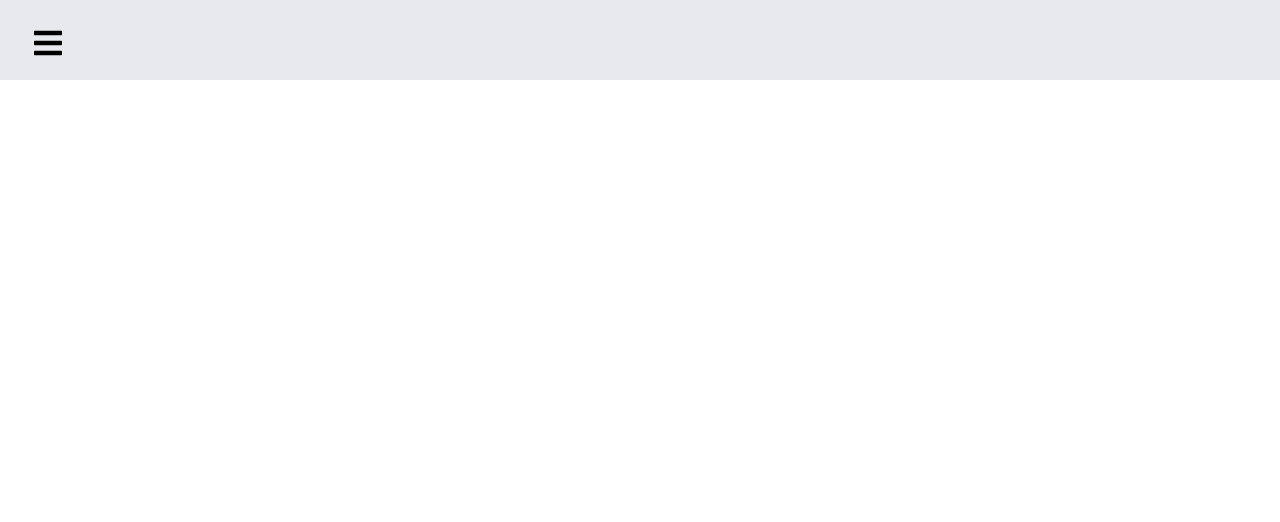
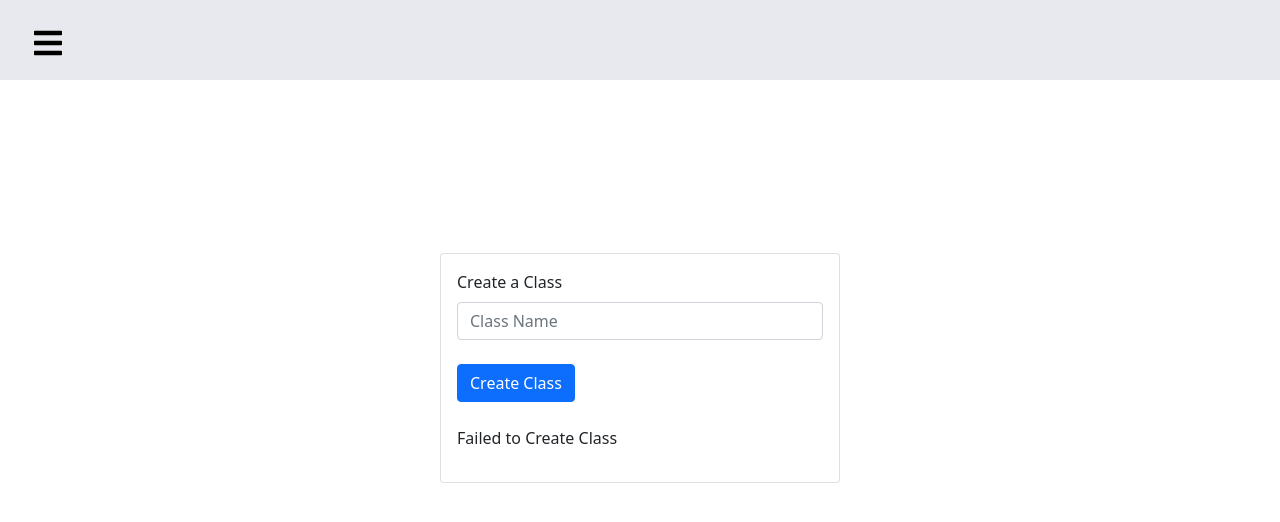
Before and after one commit to froheel/Classroom, a React (Create React App) app in the folder react-classroom/: page /Createclass in a window 1280 px wide. Shown: the top 522 px of the page. Built offline with nearby package versions, Linux system fonts and the light colour scheme; the HTML template or start-up script is replaced by a standard one.

Commit message:
Create class page without functionality for now

```diff
--- a/react-classroom/src/App.css
+++ b/react-classroom/src/App.css
@@ -40,3 +40,9 @@
 .main {
   height: 30em;
 }
+
+.list {
+  padding: 50px;
+  font-family: sans-serif;
+  justify-content: center;
+}
--- a/react-classroom/src/App.js
+++ b/react-classroom/src/App.js
@@ -4,6 +4,8 @@ import Home from './pages/Home'
 import Classes from './pages/Classes'
 import Assignments from './pages/Assignments'
 import Joinclass from './pages/Joinclass'
+import Todolist from './pages/Todolist'
+import Createclass from './pages/Createclass'
 import 'bootstrap/dist/css/bootstrap.css'
 import './App.css'
 
@@ -17,6 +19,8 @@ function App() {
         <Route path='/Classes' exact component={Classes}/>
         <Route path='/Assignments' exact component={Assignments}/>
         <Route path='/Joinclass' exact component={Joinclass}/>
+        <Route path='/Todolist' exact component={Todolist}/>
+        <Route path='/Createclass' exact component={Createclass}/>
       </Switch>
     </Router>
     </>
--- a/react-classroom/src/components/SidebarData.js
+++ b/react-classroom/src/components/SidebarData.js
@@ -3,6 +3,8 @@ import * as AiIcons from "react-icons/ai";
 import * as IoIcons from "react-icons/io";
 import * as SiIcons from "react-icons/si";
 import * as CgIcons from "react-icons/cg";
+import * as FaIcons from "react-icons/fa";
+import * as GiIcons from "react-icons/gi";
 
 
 export const SidebarData = [
@@ -29,5 +31,17 @@ export const SidebarData = [
         path: '/Joinclass',
         icon: <CgIcons.CgEnter/>,
         cName: 'nav-text'
+    },
+    {
+        title: 'Todo List',
+        path: '/Todolist',
+        icon: <FaIcons.FaClipboardList/>,
+        cName: 'nav-text'
+    },
+    {
+        title: 'Create a class',
+        path: '/Createclass',
+        icon: <GiIcons.GiBookshelf/>,
+        cName: 'nav-text'
     }
 ]
--- a/react-classroom/src/pages/Createclass.js
+++ b/react-classroom/src/pages/Createclass.js
@@ -1,11 +1,48 @@
-import React from 'react'
+import { Form, Card, Row, Col, Button} from 'react-bootstrap'
+import {useState} from 'react';
 
 function Createclass() {
+
+    const [className, setClassName] = useState("");
+    const [testPass, setPass] = useState(false);
+    const submitData = () => {
+        console.log(className);
+    }
+    const createCode = () =>{
+        //server side code generation
+        return "random class code";
+    }
     return (
-        <div>
-
-        </div>
-    )
+      <div className="mx-3 my-5 main">
+        <Row className="h-100">
+          <Col></Col>
+          <Col className="my-auto">
+            <Card>
+              <Card.Body>
+                <Form onSubmit={(e) => {
+                    e.preventDefault();
+                    submitData();
+                }}>
+                  <Form.Group controlId="classname">
+                    <Form.Label>Create a Class</Form.Label>
+                    <br></br>
+                    <Form.Control type="text" placeholder="Class Name"/>
+                    <br></br>
+                    <Button>Create Class</Button>
+                  </Form.Group>
+                </Form>
+                {testPass ?
+                <p className='text-success'>Class Created<br></br> Class Code: {createCode()}</p>
+                :
+                <p className='text-fail'><br></br>Failed to Create Class</p>
+                }
+              </Card.Body>
+            </Card>
+          </Col>
+          <Col></Col>
+        </Row>
+      </div>
+    );
 }
 
 export default Createclass
--- /dev/null
+++ b/react-classroom/src/pages/Todolist.js
@@ -0,0 +1,19 @@
+import { Col, Row } from "react-bootstrap";
+
+function Todolist() {
+    return (
+        <div className="mx-3 my-5 list">
+            <Col>
+            </Col>
+            <Col>
+                <Row>
+                    <p>To-do</p>
+                </Row>
+            </Col>
+            <Col>
+            </Col>
+        </div>
+    )
+}
+
+export default Todolist
```
